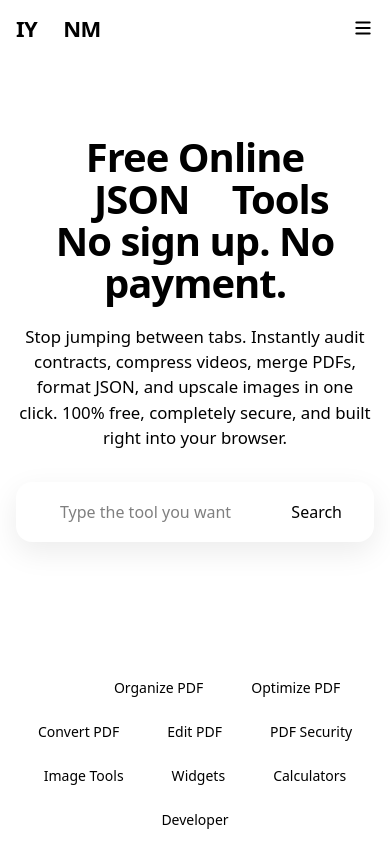
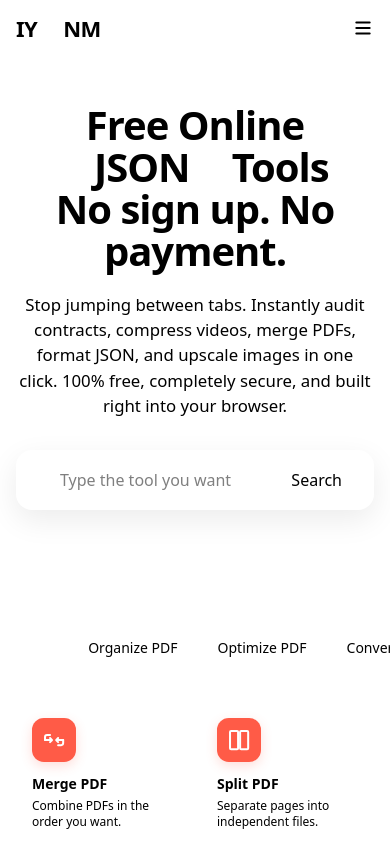
Before and after one commit to adegbe11/iyonmm, a Next.js app: page / in a window 390 px wide. Shown: the top 844 px of the page. Built offline with nearby package versions, Linux system fonts and the light colour scheme.

Commit message:
Mobile: iLovePDF-style 2-column tool grid, horizontally scrollable category chips, tighter hero

```diff
--- a/app/globals.css
+++ b/app/globals.css
@@ -190,6 +190,9 @@ body {
   animation: rotateWordIn 2s ease forwards;
 }
 
+.no-scrollbar::-webkit-scrollbar { display: none; }
+.no-scrollbar { -ms-overflow-style: none; scrollbar-width: none; }
+
 .progress-bar {
   height: 4px;
   background: var(--apple-gray);
--- a/components/HomeClient.tsx
+++ b/components/HomeClient.tsx
@@ -25,7 +25,7 @@ export default function HomeClient() {
   return (
     <>
       {/* Hero */}
-      <section className="text-center px-4 pt-20 pb-12" style={{ background: "var(--apple-gray)" }}>
+      <section className="text-center px-4 pt-12 sm:pt-20 pb-10 sm:pb-12" style={{ background: "var(--apple-gray)" }}>
         <div className="max-w-4xl mx-auto">
           <h1 className="font-bold tracking-tight mb-5" style={{ color: "var(--apple-black)", fontSize: "clamp(2.5rem, 6vw, 4.5rem)", lineHeight: 1.05 }} aria-label="Free online PDF, image and video tools. No sign up, no payment.">
             <span aria-hidden="true">
@@ -62,12 +62,12 @@ export default function HomeClient() {
       {/* Filter pills + grid */}
       <section className="px-4 py-12">
         <div className="max-w-6xl mx-auto">
-          <div className="flex flex-wrap gap-2 justify-center mb-10">
+          <div className="no-scrollbar flex gap-2 overflow-x-auto whitespace-nowrap pb-2 mb-7 -mx-4 px-4 sm:flex-wrap sm:justify-center sm:overflow-visible sm:mx-0 sm:px-0 sm:pb-0 sm:mb-10">
             {categories.map((c) => (
               <button
                 key={c.key}
                 onClick={() => setActive(c.key)}
-                className="px-5 py-2 rounded-full text-sm font-medium transition-all"
+                className="flex-shrink-0 px-4 sm:px-5 py-2 rounded-full text-sm font-medium transition-all"
                 style={
                   active === c.key
                     ? { background: "var(--apple-black)", color: "white" }
@@ -79,12 +79,12 @@ export default function HomeClient() {
             ))}
           </div>
 
-          <div className="grid grid-cols-1 sm:grid-cols-2 lg:grid-cols-3 xl:grid-cols-4 gap-4">
+          <div className="grid grid-cols-2 lg:grid-cols-3 xl:grid-cols-4 gap-3 sm:gap-4">
             {filtered.map((tool) => (
-              <Link key={tool.href} href={tool.href} className="card p-5 hover:shadow-lg transition-shadow group">
+              <Link key={tool.href} href={tool.href} className="card p-4 sm:p-5 hover:shadow-lg transition-shadow group">
                 <ToolIcon icon={tool.icon} color={tool.color} />
-                <p className="font-semibold text-base mt-4 mb-1 group-hover:text-[#673DE6] transition-colors">{tool.label}</p>
-                <p className="text-sm" style={{ color: "var(--apple-text-secondary)" }}>{tool.desc}</p>
+                <p className="font-semibold text-sm sm:text-base mt-3 sm:mt-4 mb-1 group-hover:text-[#673DE6] transition-colors">{tool.label}</p>
+                <p className="text-xs sm:text-sm" style={{ color: "var(--apple-text-secondary)" }}>{tool.desc}</p>
               </Link>
             ))}
           </div>
```
